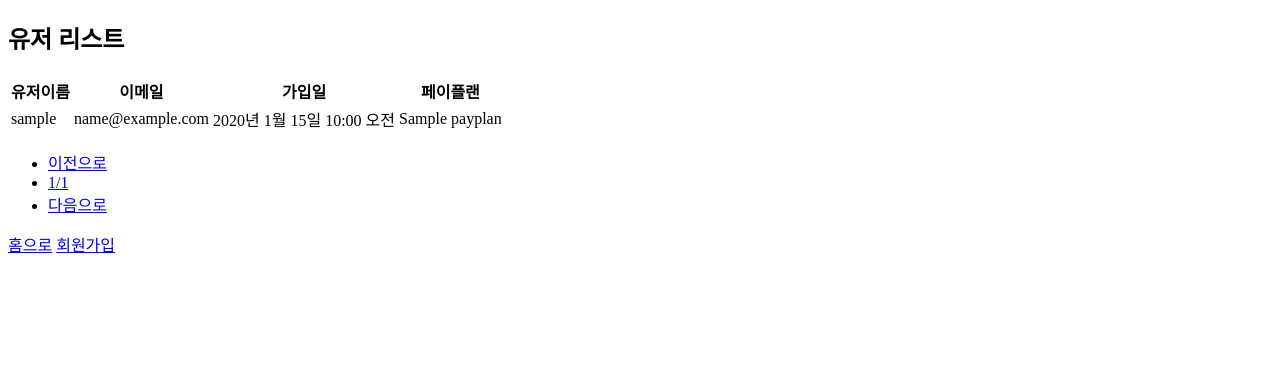
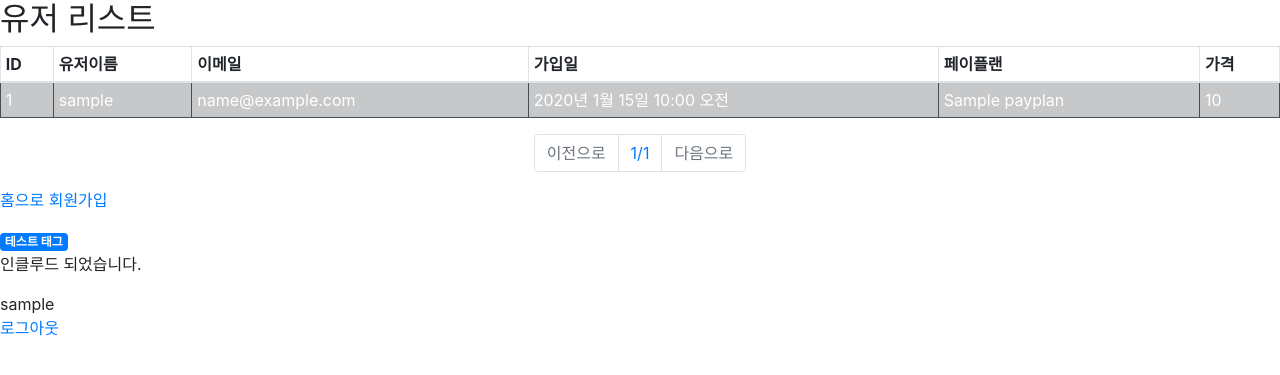
Before and after one commit to swimmingincoding/shrinkers, a Django app: page /list in a window 1280 px wide. Shown: the top 375 px of the page. Run offline with Django 4.2, Linux system fonts and the light colour scheme; a user stored in the database is signed in; tables that the repository leaves empty hold one stand-in row (values such as "Sample post").

Commit message:
Django Bootstrap, Template Tags

```diff
--- /dev/null
+++ b/shortener/templatetags/custom_tags.py
@@ -0,0 +1,21 @@
+from django import template
+from django.utils.html import mark_safe
+
+from datetime import time, datetime, date, timedelta
+
+register = template.Library()
+
+
+@register.filter(name="email_ma")
+def email_masker(value, arg):
+    email_split = value.split("@")
+    return f"{email_split[0]}@******.***" if arg % 2 == 0 else value
+
+
+@register.simple_tag(name="test_tags", takes_context=True)
+def test_tags(context):
+    for c in context:
+        print(c)
+    tag_html = "<span class='badge badge-primary'>테스트 태그</span>"
+
+    return mark_safe(tag_html)
--- a/shortener/views.py
+++ b/shortener/views.py
@@ -79,7 +79,7 @@ def logout_view(request):
 @login_required
 def list_view(request):
     page = int(request.GET.get("p", 1))
-    users = Users.objects.all().order_by("-id") # - 기호를 생략하면 오름차순
+    users = Users.objects.all().order_by("id") # - 기호를 넣으면 내림차순, 생략하면 오름차순. ex) -id 또는 id
     paginator = Paginator(users, 10)
     users = paginator.get_page(page)
 
--- a/shrinkers/settings.py
+++ b/shrinkers/settings.py
@@ -47,7 +47,7 @@ INTERNAL_IPS = [
     "127.0.0.1",
 ] # Django Debug Toolbar
 
-LOGIN_URL = "/login"
+LOGIN_URL = "/login" # Login URL 오버라이딩
 
 MIDDLEWARE = [
     'django.middleware.security.SecurityMiddleware',
--- a/templates/base.html
+++ b/templates/base.html
@@ -3,8 +3,15 @@
   <head>
     <meta charset="UTF-8" />
     <title>FastCampus Django</title>
+
+    <link rel="stylesheet" href="https://cdn.jsdelivr.net/npm/bootstrap@4.6.2/dist/css/bootstrap.min.css" integrity="sha384-xOolHFLEh07PJGoPkLv1IbcEPTNtaed2xpHsD9ESMhqIYd0nLMwNLD69Npy4HI+N" crossorigin="anonymous">
+    <script src="https://cdn.jsdelivr.net/npm/jquery@3.5.1/dist/jquery.slim.min.js" integrity="sha384-DfXdz2htPH0lsSSs5nCTpuj/zy4C+OGpamoFVy38MVBnE+IbbVYUew+OrCXaRkfj" crossorigin="anonymous"></script>
+    <script src="https://cdn.jsdelivr.net/npm/popper.js@1.16.1/dist/umd/popper.min.js" integrity="sha384-9/reFTGAW83EW2RDu2S0VKaIzap3H66lZH81PoYlFhbGU+6BZp6G7niu735Sk7lN" crossorigin="anonymous"></script>
+    <script src="https://cdn.jsdelivr.net/npm/bootstrap@4.6.2/dist/js/bootstrap.min.js" integrity="sha384-+sLIOodYLS7CIrQpBjl+C7nPvqq+FbNUBDunl/OZv93DB7Ln/533i8e/mZXLi/P+" crossorigin="anonymous"></script>
   </head>
   <body>
+    {% block content %}
+    {% endblock %}
     {{ user }} <br />
     {% for i in params %} {{i}}<br />
     {% endfor %} {% if user.is_authenticated %}
--- a/templates/boards.html
+++ b/templates/boards.html
@@ -1,49 +1,49 @@
-<!DOCTYPE html>
-<html lang="en">
-  <head>
-    <meta charset="UTF-8" />
-    <title>FastCampus Django</title>
-  </head>
-  <body>
+{% extends "base.html" %}
+{% load custom_tags %}
+{% block content %}
     <h2>유저 리스트</h2>
     <h4>{%if msg%}{{msg}}{%endif%}</h4>
-    <table>
+    <table class="table table-sm table-bordered">
       <thead>
+        <th>ID</th>
         <th>유저이름</th>
         <th>이메일</th>
         <th>가입일</th>
         <th>페이플랜</th>
+        <th>가격</th>
       </thead>
       {% for u in users %}
-      <tr>
+      <tr class = {% cycle "table-dark" "" %}>
+        <td>{{u.id}}
         <td>{{u.username}}</td>
-        <td>{{u.email}}</td>
+        <td>{{u.email|email_ma:u.id}}</td>
         <td>{{u.date_joined}}</td>
         <td>{{u.pay_plan.name}}</td>
+        <td>{{u.pay_plan.price}}</td>
       </tr>
       {% endfor %}
     </table>
-    <nav>
-        <ul>
+    <nav aria-label="Page navigation example">
+        <ul class="pagination justify-content-center">
             {% if users.has_previous %}
-            <li>
-                <a href="?p={{users.previous_page_number }}">이전으로</a>
+            <li class="page-item">
+                <a class="page-link" href="?p={{users.previous_page_number }}">이전으로</a>
             </li>
             {% else %}
-            <li>
-                <a href="#">이전으로</a>
+            <li class="page-item disabled">
+                <a class="page-link" href="#">이전으로</a>
             </li>
             {% endif %}
-            <li>
-                <a href="#">{{users.number}}/{{users.paginator.num_pages}}</a>
+            <li class="page-item">
+                <a class="page-link" href="#">{{users.number}}/{{users.paginator.num_pages}}</a>
             </li>
             {% if users.has_next %}
-            <li>
-                <a href="?p={{users.next_page_number }}">다음으로</a>
+            <li class="page-item">
+                <a class="page-link" href="?p={{users.next_page_number }}">다음으로</a>
             </li>
             {% else %}
-            <li>
-                <a href="#">다음으로</a>
+            <li class="page-item disabled">
+                <a class="page-link" href="#">다음으로</a>
             </li>
             {% endif %}
         </ul>
@@ -52,5 +52,6 @@
       <a href="{% url 'index' %}">홈으로</a>
       <a href="{% url 'register' %}">회원가입</a>
     </p>
-  </body>
-</html>
+    {% test_tags %}
+    {% include "include_test.html" %}
+{% endblock %}
--- /dev/null
+++ b/templates/include_test.html
@@ -0,0 +1 @@
+<p> 인클루드 되었습니다.</p>
```
Also changed, not shown: readme.md (added), shortener/templatetags/__init__.py (added).
